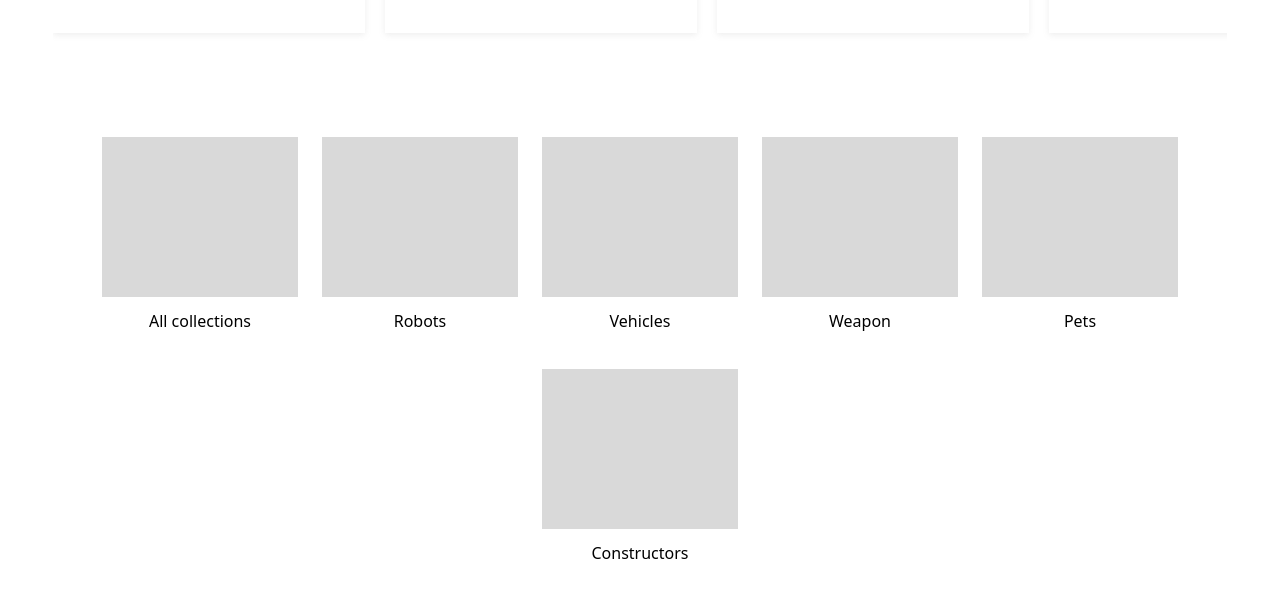
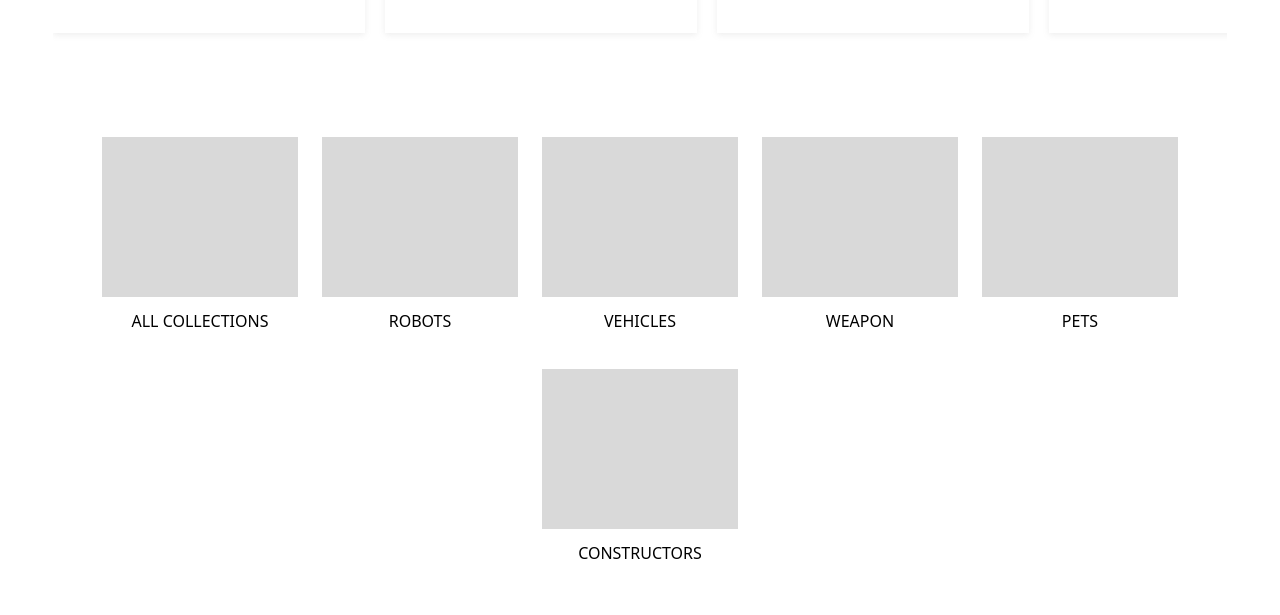
Before and after one commit to BohdanTaran/cos, a React (Vite) app: page / in a window 1280 px wide. Shown: the part 780-1395 px from the top of the page. Built offline with nearby package versions, Linux system fonts and the light colour scheme; no server answers; a web font is replaced by a local one.

Commit message:
decompose of Categories

```diff
--- a/src/widgets/Categories/Categories.tsx
+++ b/src/widgets/Categories/Categories.tsx
@@ -1,34 +1,17 @@
 import ContentLayout from '../../shared/layouts/ContentLayout';
+import Category from './Category'
 
 const Categories = () => {
   return (
     <ContentLayout>
-      <div className="text-center flex flex-row flex-wrap gap-x-2 justify-center laptop:gap-6">
+      <div className="text-center uppercase flex flex-row flex-wrap gap-x-2 justify-center laptop:gap-6">
         {/* <img src="" alt="" />  will be used instead div with background*/}
-        <div className="flex flex-col">
-          <div className="w-[164px] h-[160px] bg-[#D9D9D9] laptop:w-[196px] laptop:h-[160px]"></div>
-          <span className="py-3">All collections</span>
-        </div>
-        <div className="flex flex-col">
-          <div className="w-[164px] h-[160px] bg-[#D9D9D9] laptop:w-[196px] laptop:h-[160px]"></div>
-          <span className="py-3">Robots</span>
-        </div>
-        <div className="flex flex-col">
-          <div className="w-[164px] h-[160px] bg-[#D9D9D9] laptop:w-[196px] laptop:h-[160px]"></div>
-          <span className="py-3">Vehicles</span>
-        </div>
-        <div className="flex flex-col">
-          <div className="w-[164px] h-[160px] bg-[#D9D9D9] laptop:w-[196px] laptop:h-[160px]"></div>
-          <span className="py-3">Weapon</span>
-        </div>
-        <div className="flex flex-col">
-          <div className="w-[164px] h-[160px] bg-[#D9D9D9] laptop:w-[196px] laptop:h-[160px]"></div>
-          <span className="py-3">Pets</span>
-        </div>
-        <div className="flex flex-col">
-          <div className="w-[164px] h-[160px] bg-[#D9D9D9] laptop:w-[196px] laptop:h-[160px]"></div>
-          <span className="py-3">Constructors</span>
-        </div>
+        <Category name='All collections' />
+        <Category name='robots' />
+        <Category name='vehicles' />
+        <Category name='weapon' />
+        <Category name='pets' />
+        <Category name='constructors' />
       </div>
     </ContentLayout>
   );
--- /dev/null
+++ b/src/widgets/Categories/Category.tsx
@@ -0,0 +1,13 @@
+interface Props {
+  name: string;
+}
+
+const Category = ({ name }: Props) => {
+  return (
+    <div className="flex flex-col">
+      <div className="w-[164px] h-[160px] bg-[#D9D9D9] laptop:w-[196px] laptop:h-[160px]"></div>
+      <span className="py-3">{name}</span>
+    </div>
+  );
+};
+export default Category;
```
